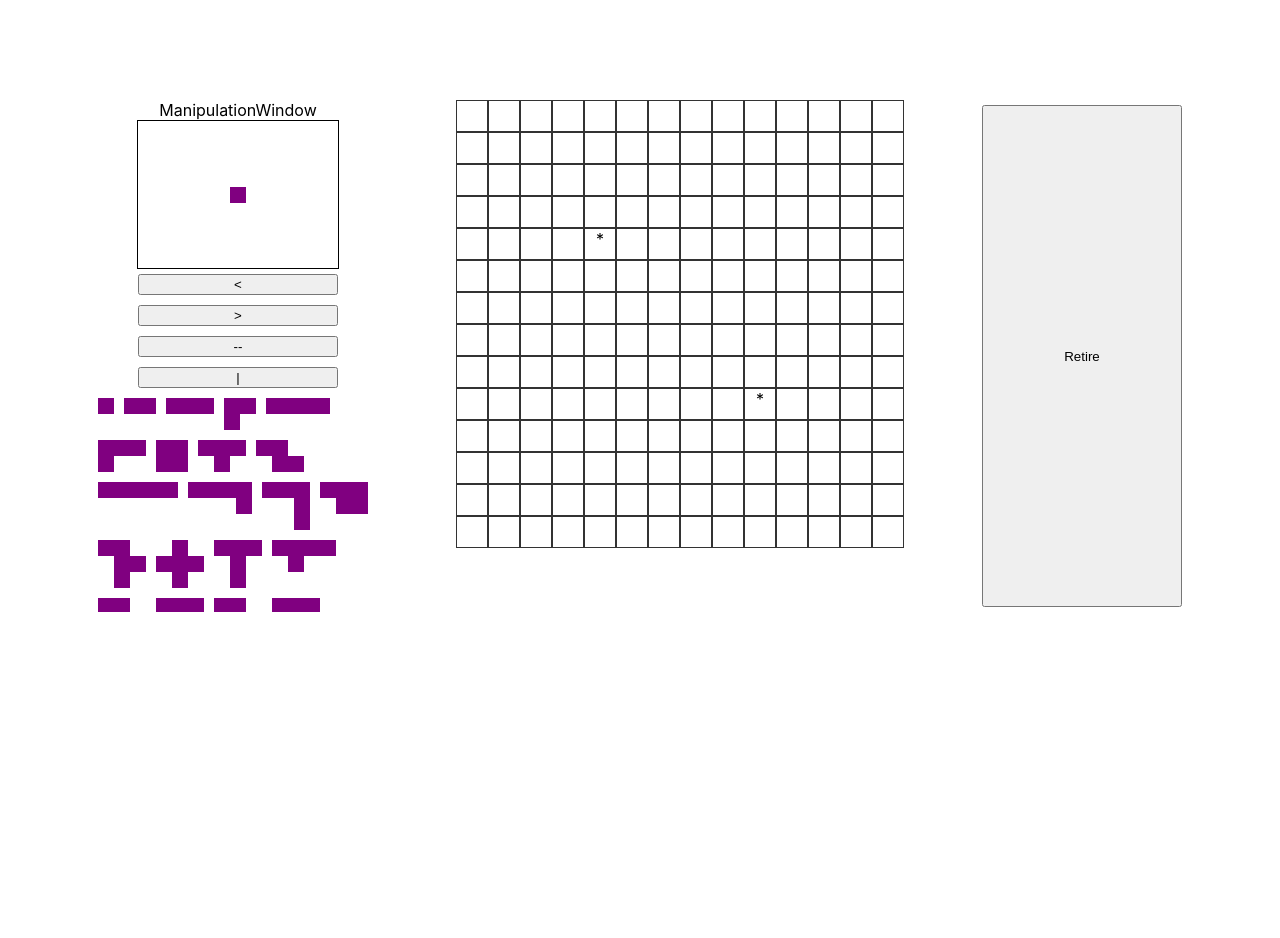
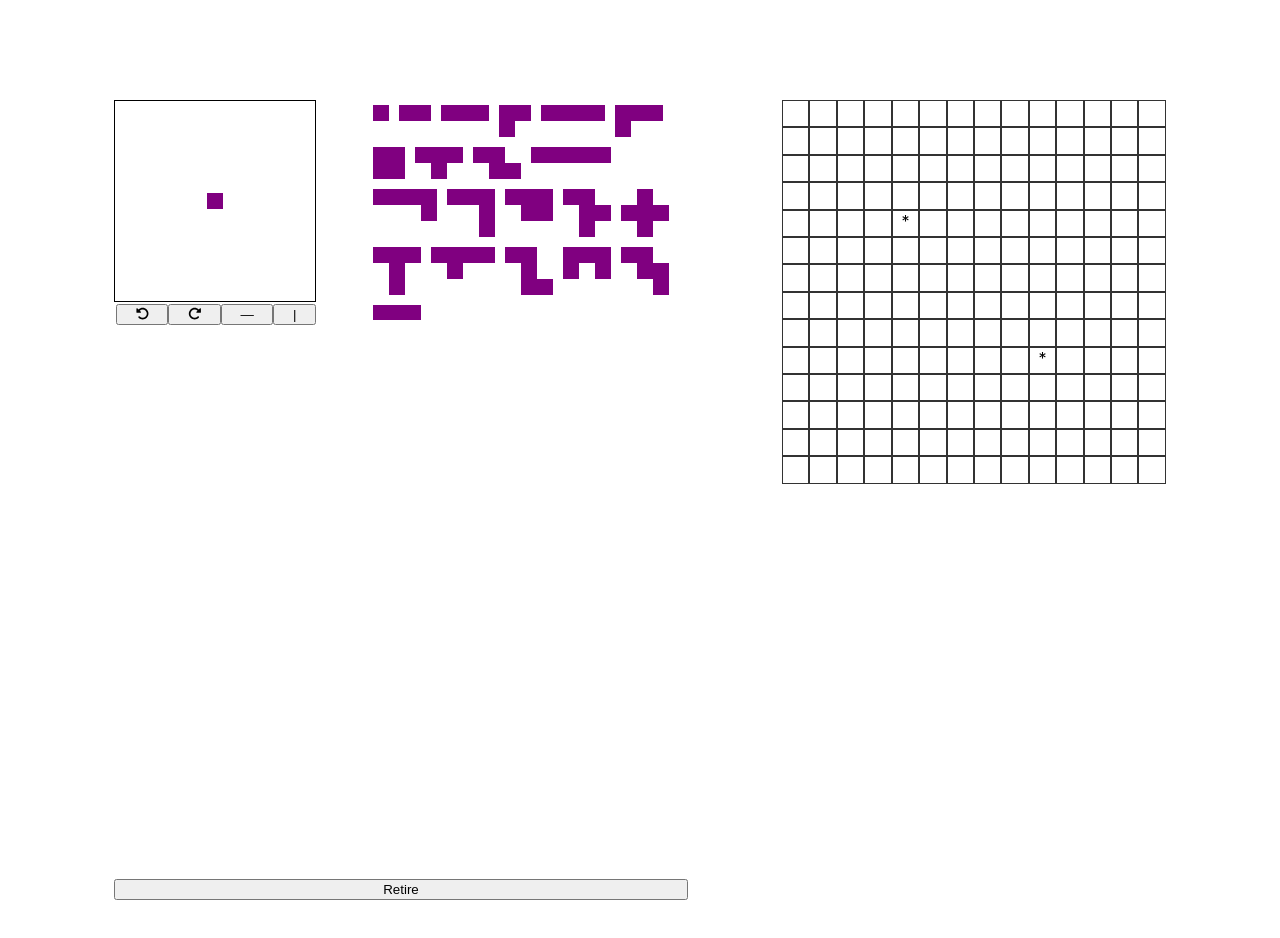
Before and after one commit to EricLusk-Jopson/blokkus, a React (Create React App) app: page / in a window 1280 px wide. Shown: the top 938 px of the page. Before the commit the page ends 800 px from the top, so only its background shows below. Built offline with nearby package versions, Linux system fonts and the light colour scheme.

Commit message:
added icons

```diff
--- a/package.json
+++ b/package.json
@@ -3,6 +3,9 @@
   "version": "0.1.0",
   "private": true,
   "dependencies": {
+    "@fortawesome/fontawesome-svg-core": "^6.3.0",
+    "@fortawesome/free-solid-svg-icons": "^6.3.0",
+    "@fortawesome/react-fontawesome": "^0.2.0",
     "@testing-library/jest-dom": "^5.16.5",
     "@testing-library/react": "^13.4.0",
     "@testing-library/user-event": "^13.5.0",
--- a/src/App.js
+++ b/src/App.js
@@ -322,7 +322,14 @@ function App() {
   return (
     <>
       <div className="App">
-        <div style={{ display: "flex", flexDirection: "column" }}>
+        <div
+          style={{
+            display: "flex",
+            flexDirection: "column",
+            justifyContent: "space-between",
+          }}
+        >
+          <div style={{ display: "flex", flexDirection: "row" }}>
             <ManipulationWindow
               selectedPiece={selectedPiece}
               handleRotation={handleRotation}
@@ -335,7 +342,10 @@ function App() {
               activePlayer={activePlayer}
             />
           </div>
-
+          <button className="button" onClick={skipTurn}>
+            Retire
+          </button>
+        </div>
         <Board
           board={board}
           shadedTiles={shadedTiles}
@@ -347,11 +357,9 @@ function App() {
           handleOnMouseLeave={handleOnMouseLeave}
           handlePlay={handlePlay}
         />
-        <button className="button" onClick={skipTurn}>
-          Retire
-        </button>
       </div>
-      {gameWon && <WinnerModal></WinnerModal>}
+
+      {/* {gameWon && <WinnerModal></WinnerModal>} */}
     </>
   );
 }
--- a/src/components/ManipulationWindow.jsx
+++ b/src/components/ManipulationWindow.jsx
@@ -1,3 +1,5 @@
+import { FontAwesomeIcon } from "@fortawesome/react-fontawesome";
+import { faRotateLeft, faRotateRight } from "@fortawesome/free-solid-svg-icons";
 import React from "react";
 import PieceWrapper from "./PieceWrapper";
 
@@ -23,41 +25,40 @@ const ManipulationWindow = ({
   };
 
   return (
-    <div className="sidewindow">
-      ManipulationWindow
-      <div className="manipulationwindow">
+    <div className="manipulation-window">
+      <div className="manipulation-box">
         <PieceWrapper
           coords={centrePiece(selectedPiece.coords)}
           activePlayer={activePlayer}
         />
       </div>
-      <div>
+      <div className="manipulation-button-wrapper">
         <button
-          className="button"
+          className="manipulation-button"
           onClick={(e) => {
             e.preventDefault();
             handleRotation(-1);
           }}
         >
-          {"<"}
+          <FontAwesomeIcon icon={faRotateLeft} />
         </button>
         <button
-          className="button"
+          className="manipulation-button"
           onClick={(e) => {
             e.preventDefault();
             handleRotation(1);
           }}
         >
-          {">"}
+          <FontAwesomeIcon icon={faRotateRight} />
         </button>
         <button
-          className="button"
+          className="manipulation-button"
           onClick={(e) => handleReflection("vertical")}
         >
-          {"--"}
+          {"—"}
         </button>
         <button
-          className="button"
+          className="manipulation-button"
           onClick={(e) => handleReflection("horizontal")}
         >
           {"|"}
--- a/src/index.css
+++ b/src/index.css
@@ -17,7 +17,7 @@ code {
   flex-direction: row;
   justify-content: space-evenly;
   padding: 100px 20px;
-  height: 40vw;
+  height: 100vh;
 }
 
 .sidewindow {
@@ -25,7 +25,9 @@ code {
   flex-direction: column;
   justify-content: flex-start;
   align-items: center;
-  width: calc((50vw - 60px ) / 2);
+  margin-left: 50px;
+  height: 220px;
+  width: 25vw;
   overflow-y: auto;
 }
 
@@ -66,7 +68,7 @@ code {
   background-color: orange;
 }
 
-.manipulationwindow {
+.manipulation-box {
   display: flex;
   flex-direction: column;
   border: 1px solid black;
@@ -76,17 +78,23 @@ code {
   justify-content: center;
 }
 
-.button {
+.manipulation-button-wrapper {
+  display: flex;
+  justify-content: space-between;
+  padding: 2px;
   width: 200px;
-  margin: 5px;
+}
+
+.manipulation-button {
+  flex-grow: 1;
 }
 
 .board {
   display: flex;
   flex-direction: column;
   /* justify-content: space-between; */
-  width: 35vw;
-  height: 35vw;
+  width: 30vw;
+  height: 30vw;
 }
 
 .row {
```
Also changed, not shown: 1 other file (tests, documents, lock files or other folders). Lines whose indentation alone changed are shown as unchanged.
